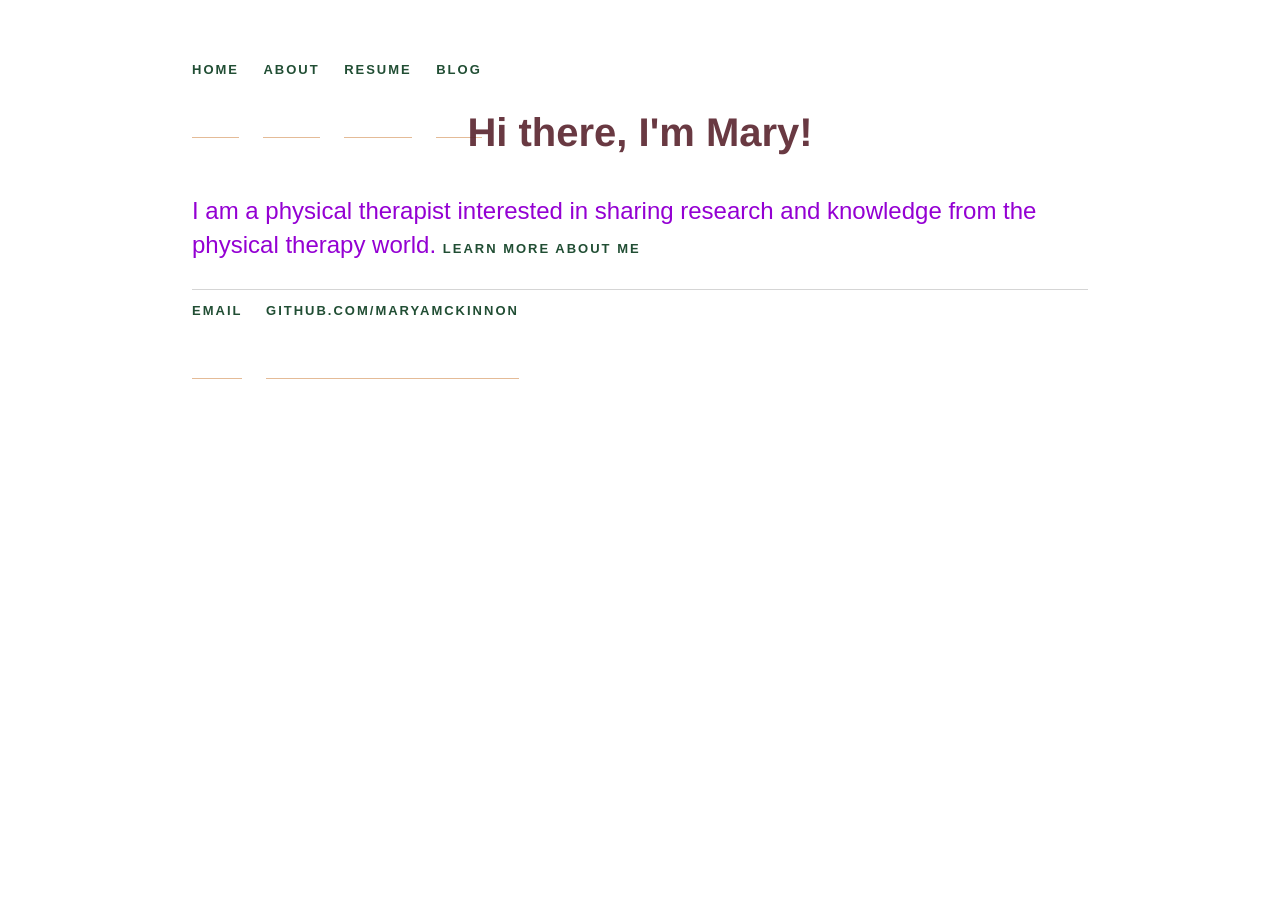
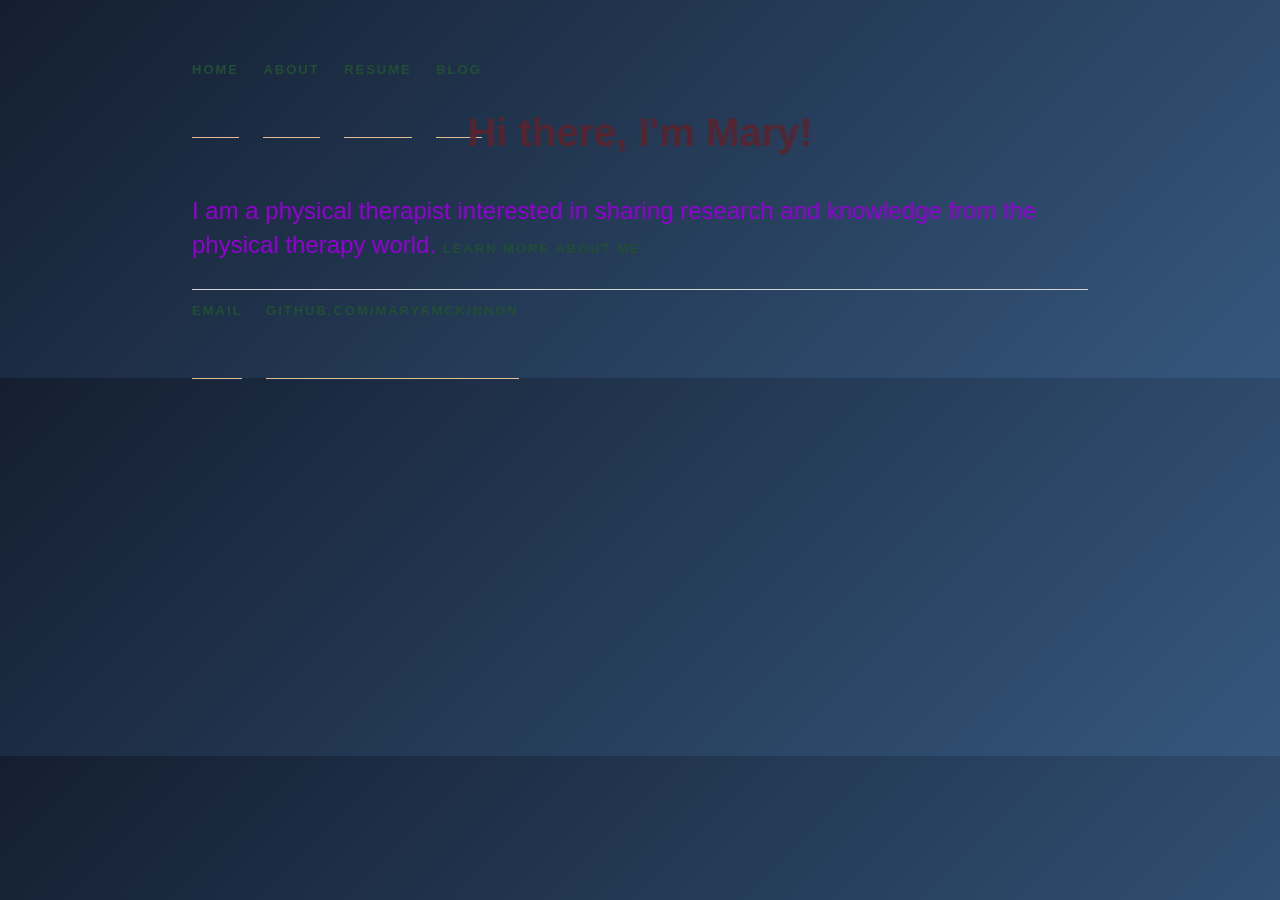
Before and after one commit to maryamckinnon/maryamckinnon.github.io, a Jekyll site: the page built from index.html, in a window 1280 px wide. Built offline with Jekyll 4.4.1, drawn with Linux system fonts in a browser that asks for light colours.

Commit message:
Update main.css

```diff
--- a/css/main.css
+++ b/css/main.css
@@ -1,7 +1,14 @@
 body {
     margin: 60px auto;
     width: 70%;
+    /* Old browsers */
+    background: #141E30;
+   /* Chrome 10-25, Safari 5.1-6 */
+    background: -webkit-linear-gradient(-45deg, #35577D, #141E30);
+   /* W3C, IE 10+/ Edge, Firefox 16+, Chrome 26+, Opera 12+, Safari 7+ */
+    background: linear-gradient(-45deg, #35577D, #141E30);
 }
+
 nav ul, footer ul {
     font-family:'Helvetica', 'Arial', 'Sans-Serif';
     padding: 0px;
```
